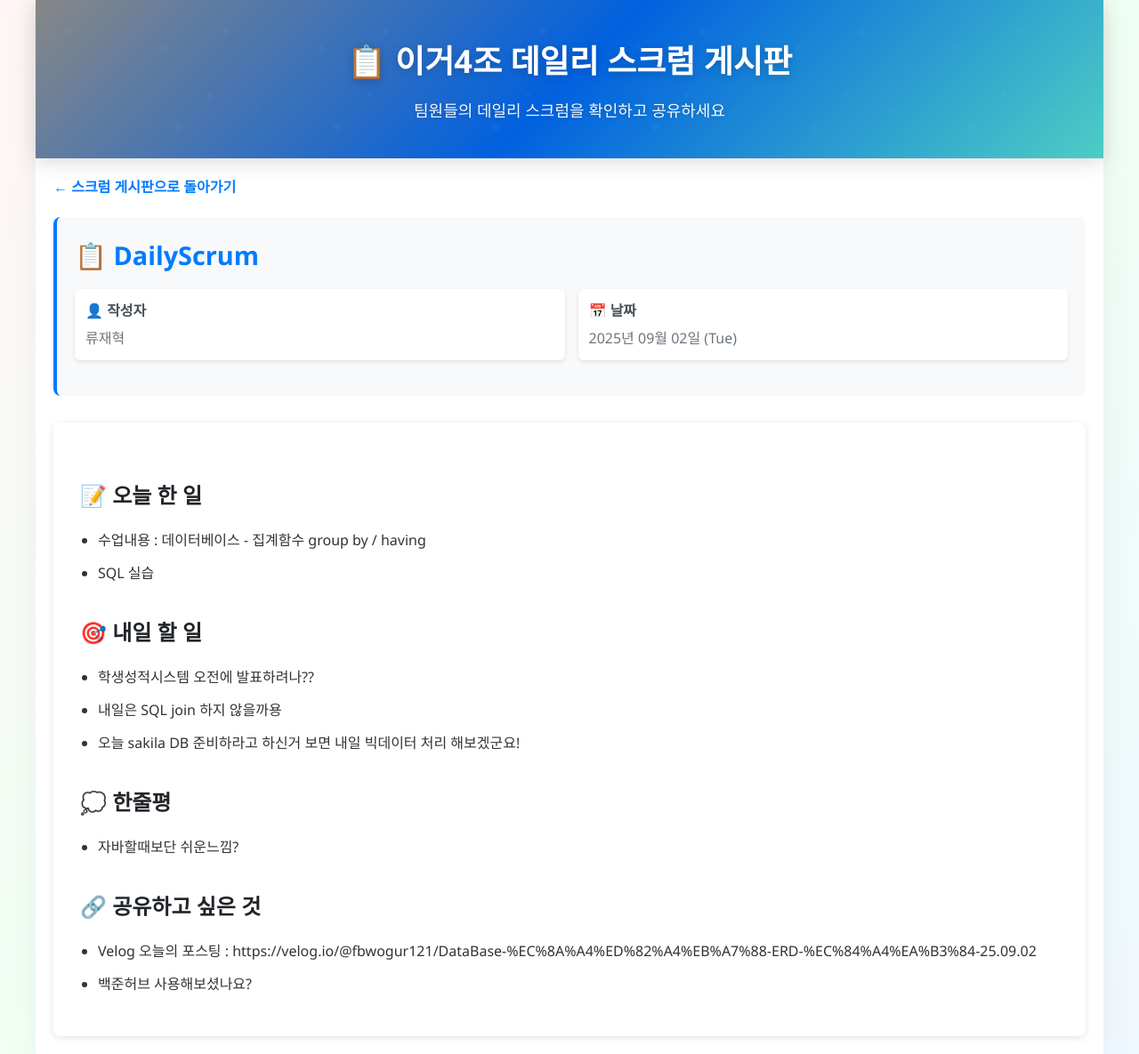
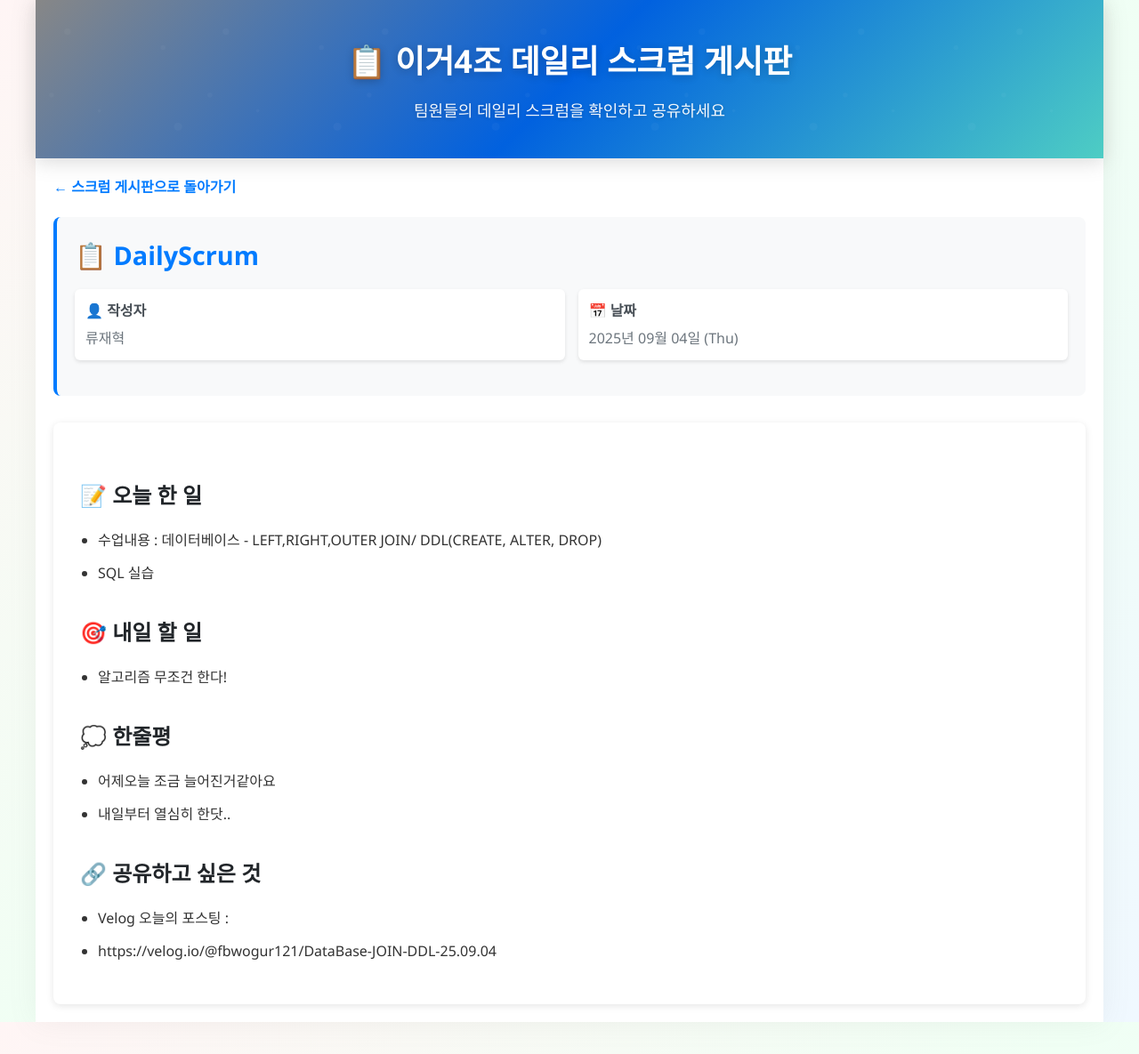
Before and after one commit to fbwogur121/DailyScrum-SSG, a Jekyll site: the page built from _posts/September, 2025/2025-09-04/2025-09-04-류재혁-DailyScrum.md, in a window 1280 px wide. Shown: the whole page at 89% size. Built offline with Jekyll 4.4.1, drawn with Linux system fonts in a browser that asks for light colours.

Commit message:
25.09.04

```diff
--- a/_posts/September, 2025/2025-09-02/2025-09-02-류재혁-DailyScrum.md
+++ b/_posts/September, 2025/2025-09-02/2025-09-02-류재혁-DailyScrum.md
@@ -19,5 +19,6 @@ categories: [scrum]
 - 자바할때보단 쉬운느낌?
 
 ## 🔗 공유하고 싶은 것
-- Velog 오늘의 포스팅 : https://velog.io/@fbwogur121/DataBase-%EC%8A%A4%ED%82%A4%EB%A7%88-ERD-%EC%84%A4%EA%B3%84-25.09.02
+- Velog 오늘의 포스팅 :
+- https://velog.io/@fbwogur121/DataBase-%EC%8A%A4%ED%82%A4%EB%A7%88-ERD-%EC%84%A4%EA%B3%84-25.09.02
 - 백준허브 사용해보셨나요?
--- /dev/null
+++ b/_posts/September, 2025/2025-09-04/2025-09-04-류재혁-DailyScrum.md
@@ -0,0 +1,22 @@
+---
+layout: scrum
+title: "DailyScrum"
+date: 2025-09-04
+author: "류재혁"
+categories: [scrum]
+---
+
+## 📝 오늘 한 일
+- 수업내용 : 데이터베이스 - LEFT,RIGHT,OUTER JOIN/ DDL(CREATE, ALTER, DROP)
+- SQL 실습
+
+## 🎯 내일 할 일
+- 알고리즘 무조건 한다!
+
+## 💭 한줄평
+- 어제오늘 조금 늘어진거같아요
+- 내일부터 열심히 한닷..
+
+## 🔗 공유하고 싶은 것
+- Velog 오늘의 포스팅 :
+- https://velog.io/@fbwogur121/DataBase-JOIN-DDL-25.09.04
```
Also changed, not shown: _posts/September, 2025/2025-09-01/2025-09-01-류재혁-DailyScrum.md (+2 -1 lines).
